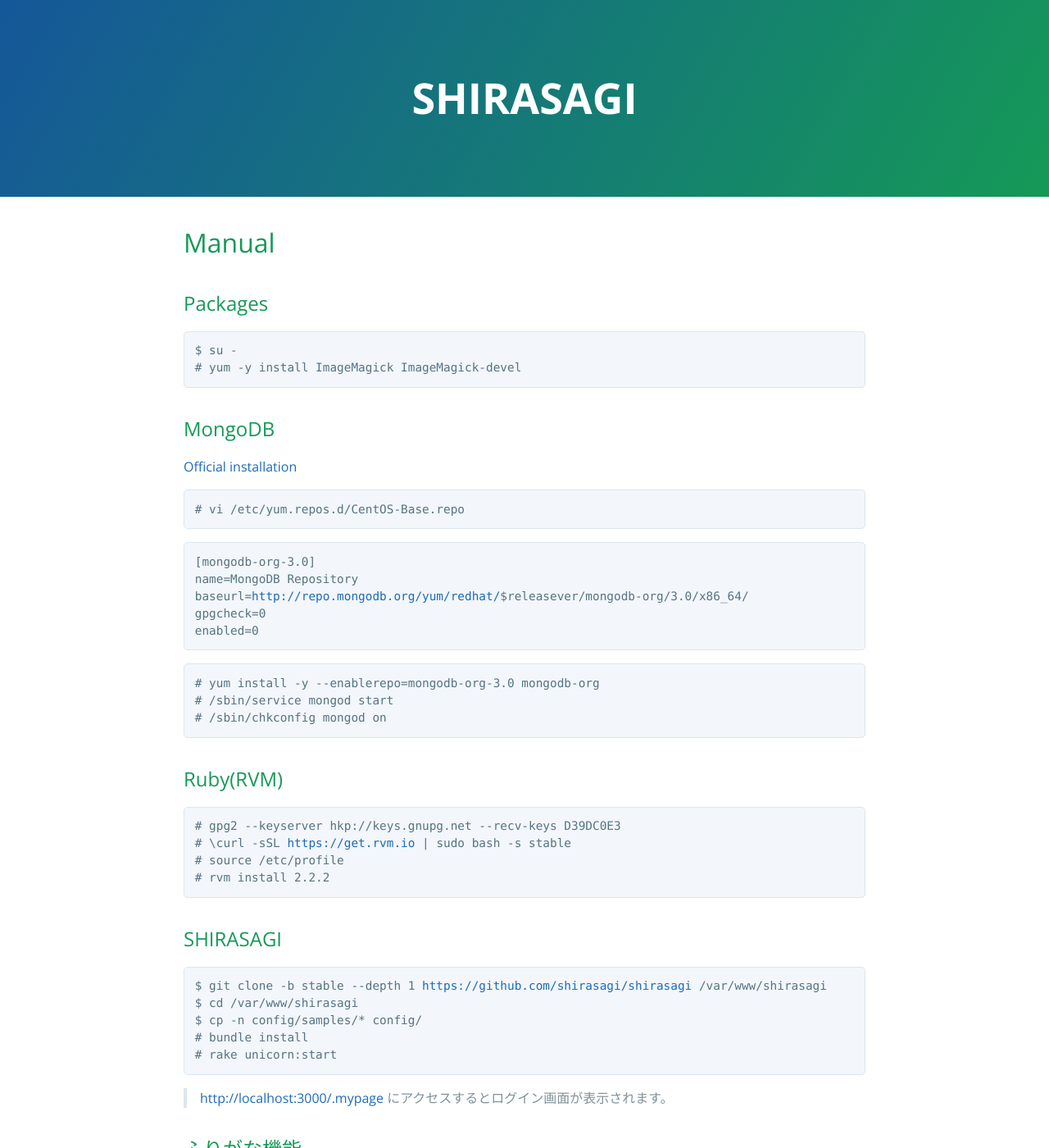
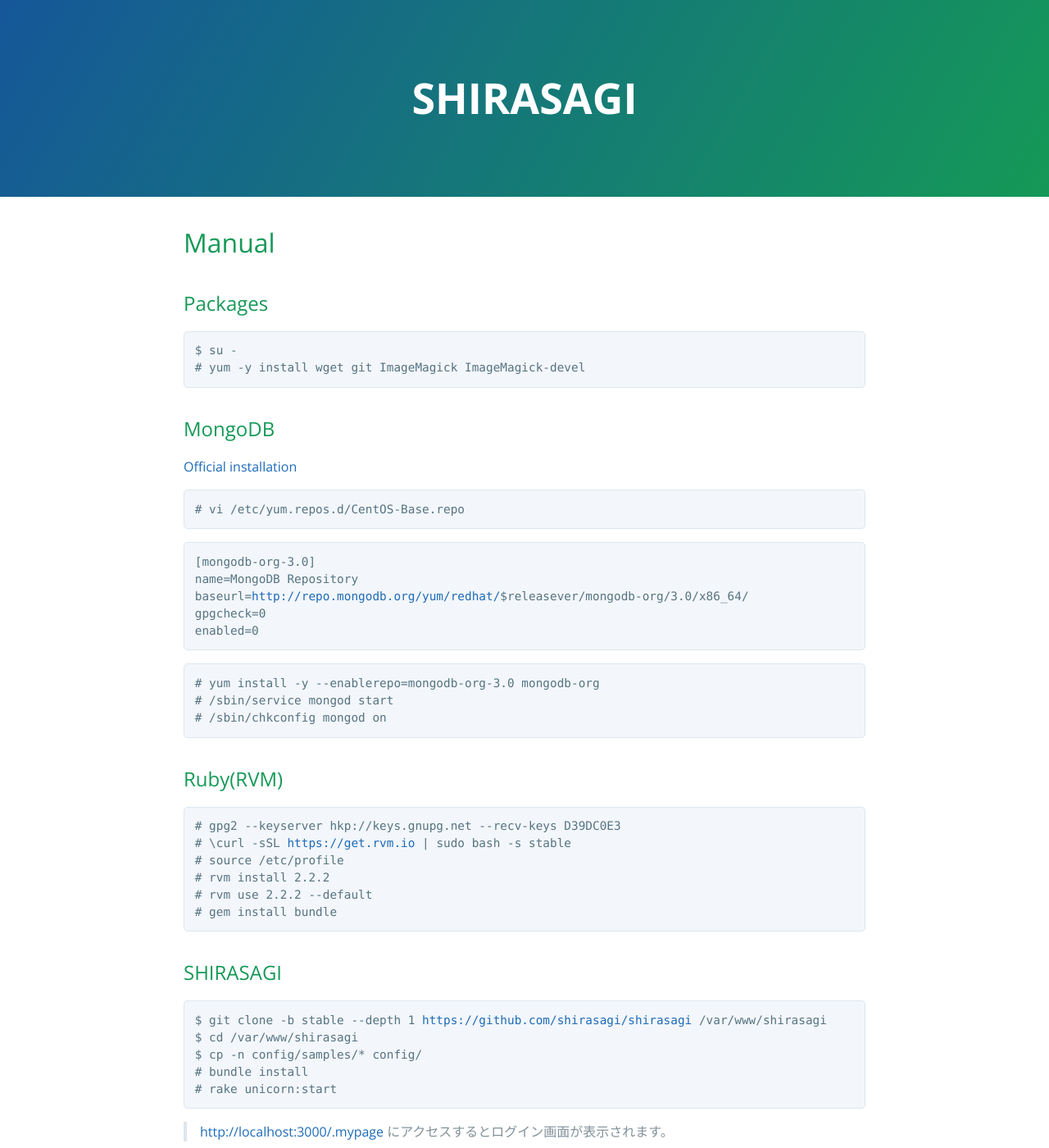
Before and after one commit to shirasagi/shirasagi.github.io, a Jekyll site: the page built from installation/manual.md, in a window 1280 px wide and 1400 px high. Shown: the whole window at 82% size. Built offline with Jekyll 4.4.1, drawn with Linux system fonts in a browser that asks for light colours; nearby versions of some CDN libraries; Markdown is read by kramdown in place of the engine named in the settings.

Commit message:
ruby-2.2.2

````diff
--- a/installation/manual.md
+++ b/installation/manual.md
@@ -7,7 +7,7 @@
 
 ```
 $ su -
-# yum -y install ImageMagick ImageMagick-devel
+# yum -y install wget git ImageMagick ImageMagick-devel
 ```
 
 ## MongoDB
@@ -39,6 +39,8 @@
 # \curl -sSL https://get.rvm.io | sudo bash -s stable
 # source /etc/profile
 # rvm install 2.2.2
+# rvm use 2.2.2 --default
+# gem install bundle
 ```
 
 ## SHIRASAGI
````
